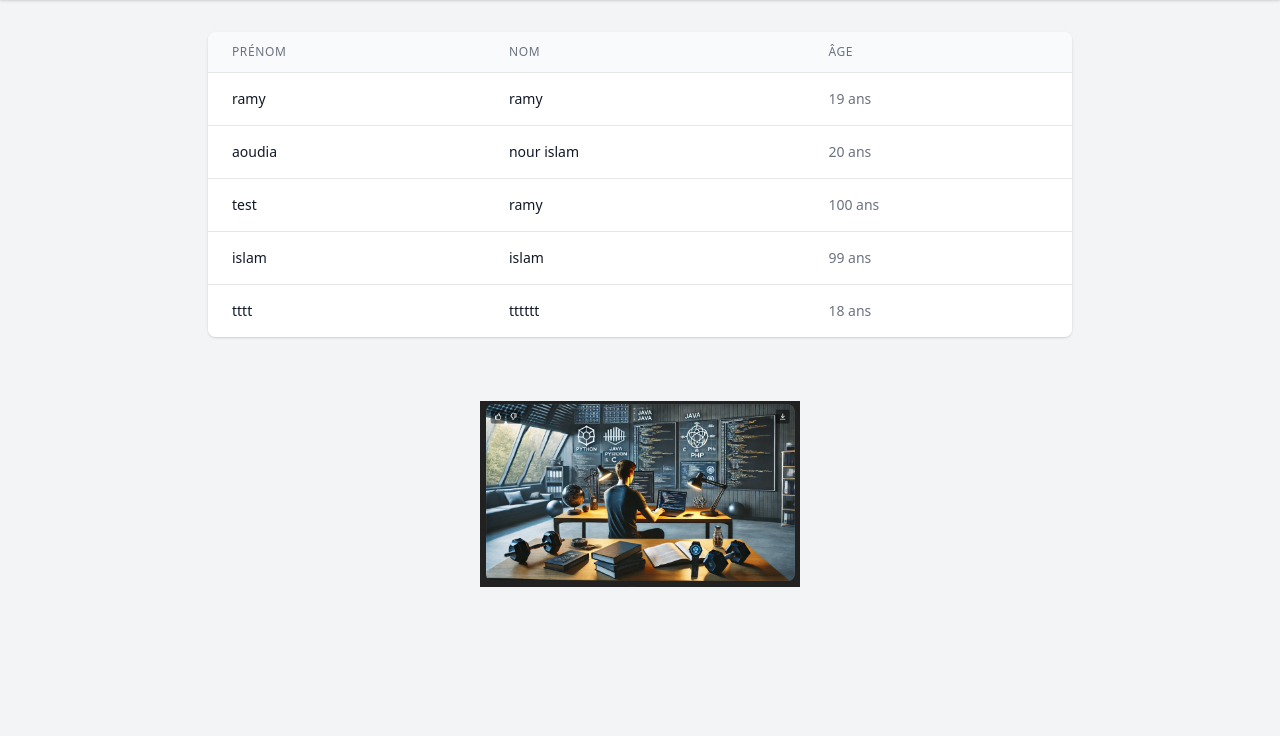
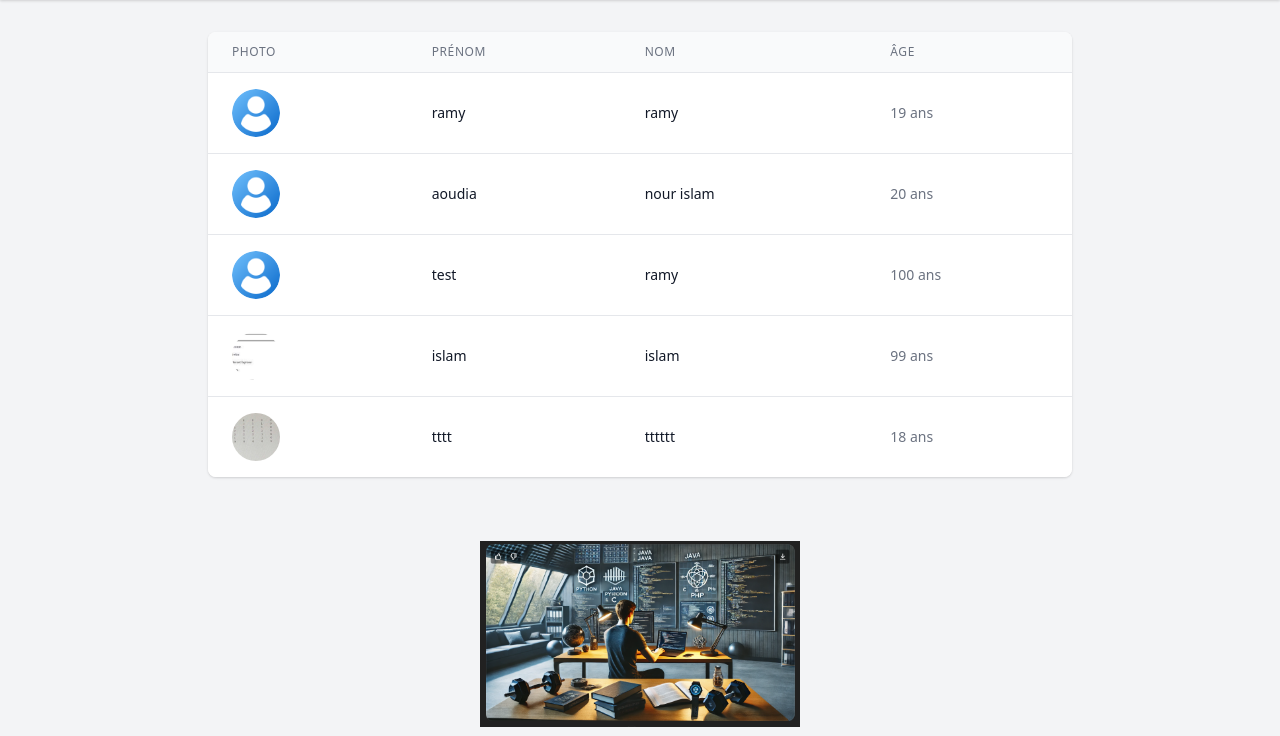
Before and after one commit to NorIslam04/VAMOS, a Django app: page /users in a window 1280 px wide. Shown: the part 64-800 px from the top of the page. Run offline with Django 5.2, Linux system fonts and the light colour scheme; data comes from the database, SQL or seed files in the repository.

Commit message:
afficher les photos stocker dans base de donnes + configurations

```diff
--- a/VAMOS/settings.py
+++ b/VAMOS/settings.py
@@ -125,6 +125,10 @@ STATICFILES_DIRS = [
     os.path.join(BASE_DIR,"VAMOS/static") #SOURCE
 ]
 
+
+MEDIA_URL = 'photos/'  # URL pour accéder aux fichiers médias
+MEDIA_ROOT = os.path.join(BASE_DIR, '')  # Chemin où les fichiers médias sont stockés
+
 # Default primary key field type
 # https://docs.djangoproject.com/en/5.1/ref/settings/#default-auto-field
 
--- a/VAMOS/urls.py
+++ b/VAMOS/urls.py
@@ -16,6 +16,8 @@ Including another URLconf
 """
 from django.contrib import admin
 from django.urls import path,include
+from django.conf import settings
+from django.conf.urls.static import static
 
 
 urlpatterns = [
@@ -23,3 +25,6 @@ urlpatterns = [
     path('',include('user.urls')),
 
 ]
+
+if settings.DEBUG:
+    urlpatterns += static(settings.MEDIA_URL, document_root=settings.MEDIA_ROOT)
--- a/templates/user/show.html
+++ b/templates/user/show.html
@@ -23,6 +23,9 @@
                 <thead class="bg-gray-50">
                     <tr>
                         <th class="px-6 py-3 text-left text-xs font-medium text-gray-500 uppercase tracking-wider">
+                            Photo
+                        </th>
+                        <th class="px-6 py-3 text-left text-xs font-medium text-gray-500 uppercase tracking-wider">
                             Prénom
                         </th>
                         <th class="px-6 py-3 text-left text-xs font-medium text-gray-500 uppercase tracking-wider">
@@ -36,13 +39,26 @@
                 <tbody class="bg-white divide-y divide-gray-200">
                     {% for user in users %}
                     <tr class="hover:bg-gray-50">
+                        <td class="px-6 py-4 whitespace-nowrap">
+                            <div class="flex-shrink-0 h-12 w-12">
+                                {% if user.photo %}
+                                    <img class="h-12 w-12 rounded-full object-cover" src="{{ user.photo.url }}" alt="{{ user.first_name }}">
+                                {% else %}
+                                    <div class="h-12 w-12 rounded-full bg-gray-200 flex items-center justify-center">
+                                        <span class="text-xl font-medium text-gray-500">
+                                            {{ user.first_name|make_list|first|upper }}
+                                        </span>
+                                    </div>
+                                {% endif %}
+                            </div>
+                        </td>
                         <td class="px-6 py-4 whitespace-nowrap text-sm text-gray-900">
                             {{ user.first_name }}
                         </td>
                         <td class="px-6 py-4 whitespace-nowrap text-sm text-gray-900">
                             {{ user.last_name }}
                         </td>
-                        <td  class="px-6 py-4 whitespace-nowrap text-sm text-gray-500 " >
+                        <td class="px-6 py-4 whitespace-nowrap text-sm text-gray-500">
                             {{ user.age }} ans
                         </td>
                     </tr>
```
Also changed, not shown: photos/default.jpg (added).
